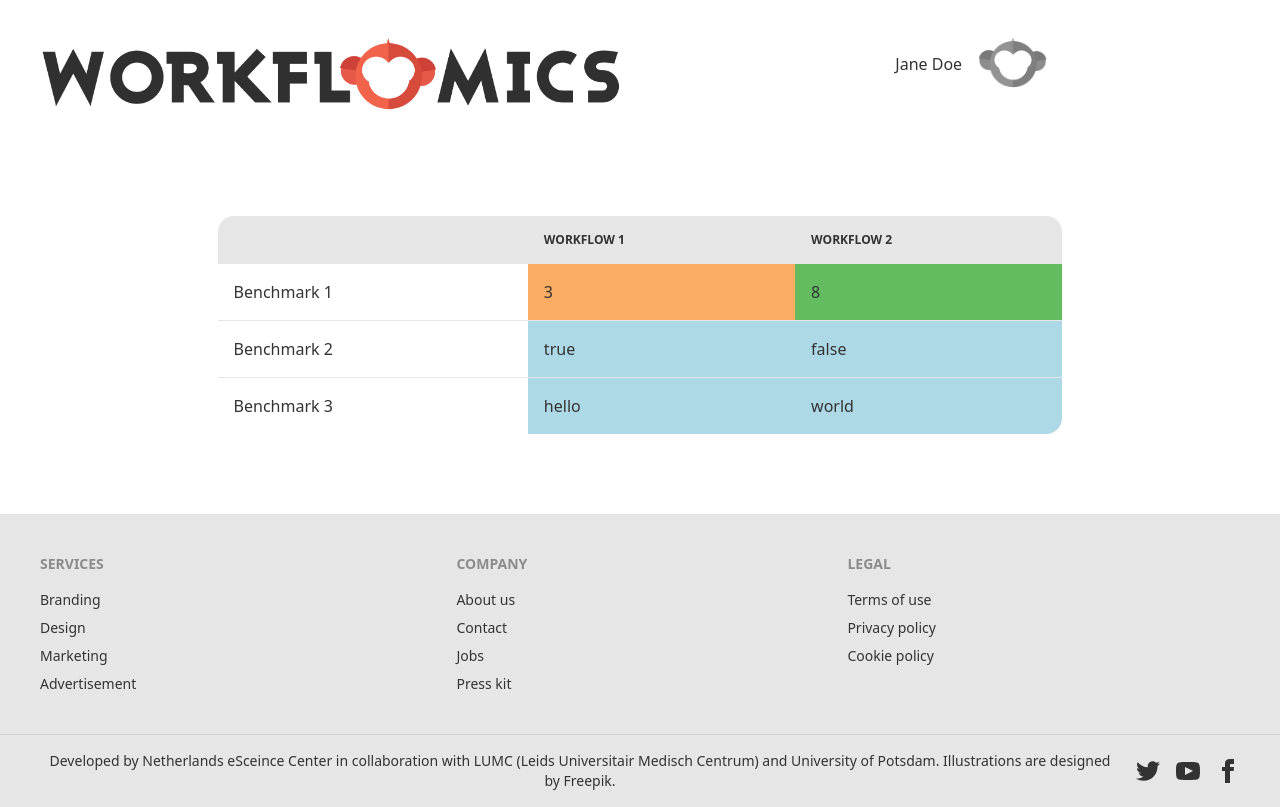
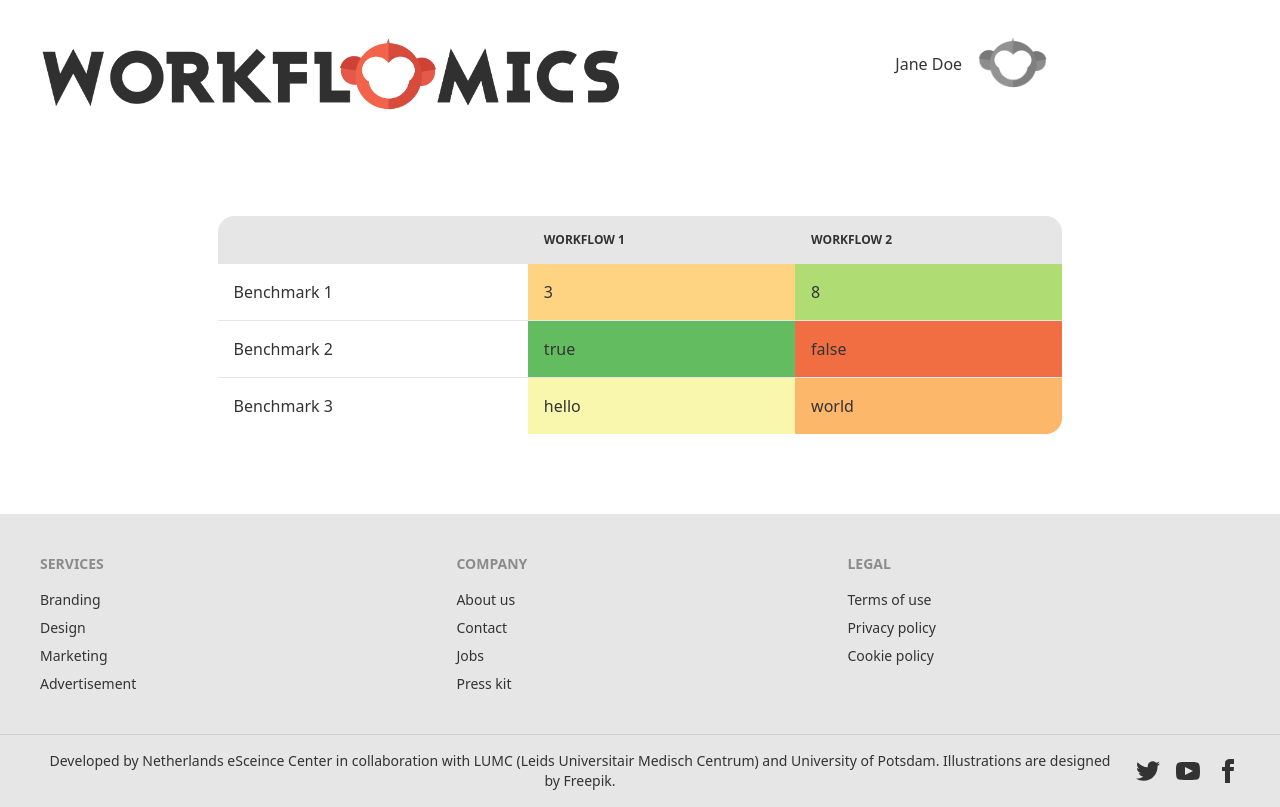
Before and after one commit to Workflomics/workflomics-frontend, a React (Create React App) app: page /benchmark/visualize in a window 1280 px wide. Built offline with nearby package versions, Linux system fonts and the light colour scheme; what mobx-persist-store would draw is missing.

Commit message:
Rework benchmark types and value to color mapping

```diff
--- a/src/components/benchmark/VisualizeBenchmarks.tsx
+++ b/src/components/benchmark/VisualizeBenchmarks.tsx
@@ -1,23 +1,26 @@
 import * as React from 'react';
 import { observer } from 'mobx-react-lite';
-import { Benchmark, BenchmarkValues, sampleBenchmarkValues, sampleBenchmarks, sampleWorkflows } from '../../stores/BenchmarkTypes';
+import { Benchmark, BenchmarkValue, BenchmarkTable, sampleBenchmarkTable, sampleBenchmarks, sampleWorkflows } from '../../stores/BenchmarkTypes';
 import { Workflow } from '../../stores/WorkflowTypes';
 import * as d3 from 'd3';
 
 const VisualizeBenchmark: React.FC<any> = observer((props) => {
-  const benchmarkValues: BenchmarkValues = sampleBenchmarkValues;
+  const benchmarkValues: BenchmarkTable = sampleBenchmarkTable;
   const workflows: Workflow[] = sampleWorkflows;
   const benchmarks: Benchmark[] = sampleBenchmarks;
 
-  function mapValueToColor(value: number, minValue: number, maxValue: number) {
+  function mapValueToColor(value: number) {
     const colorScale = d3.scaleSequential()
-      .domain([minValue, maxValue])
+      .domain([0, 1])
       .interpolator(d3.interpolateRdYlGn);
-    const color = colorScale(value);
+    const limitRange = d3.scaleLinear()
+      .domain([0, 1])
+      .range([0.2, 0.8]);
+    const color = colorScale(limitRange(value));
     return color;
   }
 
-return (<div>
+  return (<div>
     <div className="m-20">
       <div className="overflow-x-auto text-left space-y-6 m-8 flex justify-center">
         <table className="table w-4/5">
@@ -32,12 +35,9 @@ return (<div>
             <tr key={benchmark.id}>
               <td>{ benchmark.label }</td>
               { workflows.map(workflow => {
-                const value = benchmarkValues[workflow.id][benchmark.id];
-                let color = 'lightblue';
-                if (typeof value === 'number') {
-                  color = mapValueToColor(value, benchmark.badValue || 0, benchmark.goodValue || 1);
-                }
-                return (<td key={workflow.id} style={{backgroundColor: color}}>{value.toString()}</td>);
+                const bmValue: BenchmarkValue = benchmarkValues[workflow.id][benchmark.id];
+                const color = mapValueToColor(bmValue.desirabilityValue);
+                return (<td key={workflow.id} style={{backgroundColor: color}}>{bmValue.value.toString()}</td>);
               })}
             </tr>
           ))}
--- a/src/stores/BenchmarkTypes.ts
+++ b/src/stores/BenchmarkTypes.ts
@@ -11,16 +11,21 @@ export enum BenchmarkType {
 export type Benchmark = {
   id: string,
   label: string,
-  type: BenchmarkType,
-  goodValue?: number,
-  badValue?: number
+  type: BenchmarkType, // not sure if this adds much
 }
 
-export interface BenchmarkValues {
+export type BenchmarkValue = {
+  value: string | number | boolean,
+  desirabilityValue: number,  // A number between 0 and 1 that will be used to calculate the color
+}
+
+export interface BenchmarkTable {
   [workflow_id: string]: {
-    [benchmark_id: string]: string | number | boolean
+    [benchmark_id: string]: BenchmarkValue
   }
 };
+
+// Some hard-coded sample data (workflows, benchmarks, and benchmark values)
 
 const sampleWorkflows: Workflow[] = [{
   id: '1',
@@ -46,9 +51,7 @@ const sampleWorkflows: Workflow[] = [{
 const sampleBenchmarks: Benchmark[] = [{
   id: '1',
   label: 'Benchmark 1',
-  type: BenchmarkType.NUMERIC,
-  goodValue: 10,
-  badValue: 0,
+  type: BenchmarkType.NUMERIC
 },{
   id: '2',
   label: 'Benchmark 2',
@@ -60,17 +63,17 @@ const sampleBenchmarks: Benchmark[] = [{
 }];
 
 
-const sampleBenchmarkValues: BenchmarkValues = {
+const sampleBenchmarkTable: BenchmarkTable = {
   [sampleWorkflows[0].id]: {
-    [sampleBenchmarks[0].id]: 3,
-    [sampleBenchmarks[1].id]: true,
-    [sampleBenchmarks[2].id]: 'hello'
+    [sampleBenchmarks[0].id]: {value: 3, desirabilityValue: 0.3},
+    [sampleBenchmarks[1].id]: {value: true, desirabilityValue: 1},
+    [sampleBenchmarks[2].id]: {value: 'hello', desirabilityValue: 0.5}
   },
   [sampleWorkflows[1].id]: {
-    [sampleBenchmarks[0].id]: 8,
-    [sampleBenchmarks[1].id]: false,
-    [sampleBenchmarks[2].id]: 'world'
+    [sampleBenchmarks[0].id]: {value: 8, desirabilityValue: 0.8},
+    [sampleBenchmarks[1].id]: {value: false, desirabilityValue: 0},
+    [sampleBenchmarks[2].id]: {value: 'world', desirabilityValue: 0.2}
   }
 };
 
-export { sampleWorkflows, sampleBenchmarks, sampleBenchmarkValues };
+export { sampleWorkflows, sampleBenchmarks, sampleBenchmarkTable };
```
